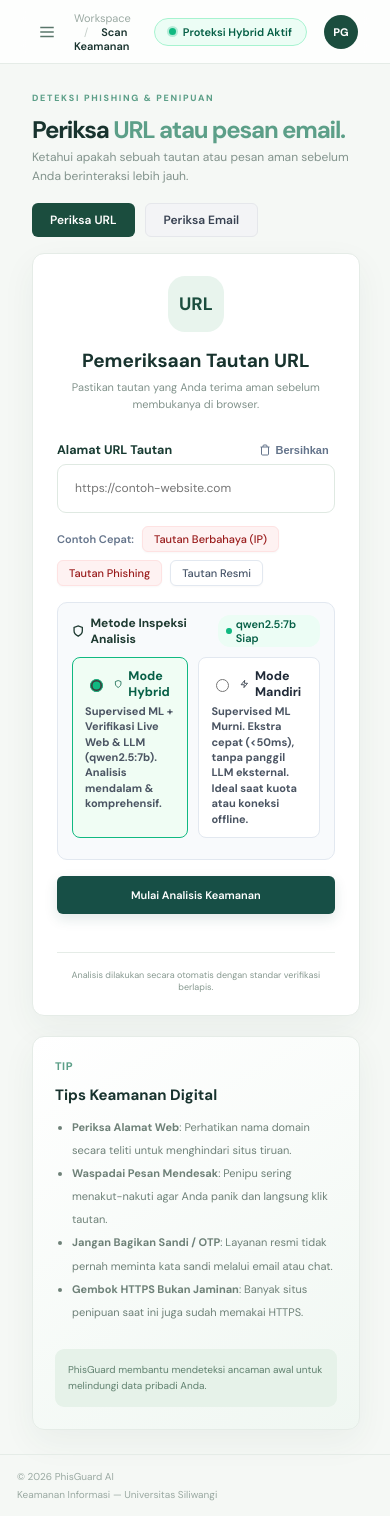
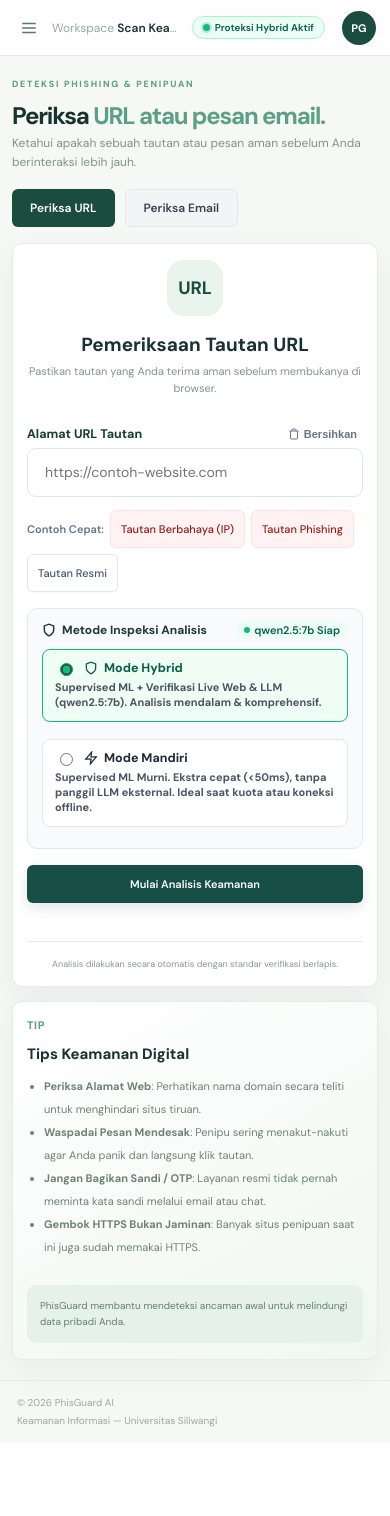
Before and after one commit to ariafahlevi/final_project_KI, a Flask app: page /scan in a window 390 px wide. After the commit the page ends 1427 px from the top, so only its background shows below. Run offline with Flask 3, Linux system fonts and the light colour scheme; data that the repository does not hold is empty; some libraries are stand-ins or nearby versions.

Commit message:
fix(oauth & mobile): replace hardcoded localhost redirect with dynamic origin and optimize mobile touch UX

```diff
--- a/static/css/branding.css
+++ b/static/css/branding.css
@@ -200,3 +200,102 @@ svg.spin-icon {
     opacity: 0.75;
   }
 }
+
+/* ============================================================== */
+/* MOBILE RESPONSIVE & TOUCH UX OPTIMIZATIONS (MOBILE-FIRST)     */
+/* ============================================================== */
+@media (max-width: 768px) {
+  .page-content {
+    padding: 14px 12px 20px !important;
+  }
+
+  .topbar {
+    padding: 0 14px !important;
+    height: 56px !important;
+    gap: 8px !important;
+  }
+
+  .breadcrumb {
+    font-size: 12px !important;
+    white-space: nowrap !important;
+    overflow: hidden !important;
+    text-overflow: ellipsis !important;
+  }
+  .breadcrumb span {
+    display: none !important;
+  }
+
+  #topEngineBadge {
+    padding: 4px 10px !important;
+    font-size: 10px !important;
+    gap: 5px !important;
+  }
+
+  .scan-layout {
+    grid-template-columns: 1fr !important;
+    gap: 14px !important;
+  }
+
+  .scan-panel {
+    padding: 16px 14px !important;
+    border-radius: 10px !important;
+  }
+
+  .tips-panel {
+    padding: 16px 14px !important;
+    border-radius: 10px !important;
+  }
+
+  .mode-selection-grid {
+    grid-template-columns: 1fr !important;
+    gap: 8px !important;
+  }
+
+  /* Modal Dialog Mobile Bottom Sheet / Centered Card */
+  .modal-overlay {
+    padding: 8px !important;
+  }
+
+  .modal-dialog-wrap {
+    max-height: 94vh !important;
+    border-radius: 14px !important;
+    width: 100% !important;
+  }
+
+  /* Touch Targets >= 44px on Mobile */
+  .btn,
+  button.quick-pill,
+  button.gmail-cat-pill {
+    min-height: 38px !important;
+  }
+
+  .quick-samples {
+    gap: 6px !important;
+  }
+
+  .quick-pill {
+    padding: 6px 10px !important;
+    font-size: 11px !important;
+    display: inline-flex !important;
+    align-items: center !important;
+  }
+
+  /* Prevent auto-zoom on mobile inputs in Safari / Chrome iOS */
+  textarea,
+  input[type="text"],
+  input[type="url"],
+  input[type="password"] {
+    font-size: 14px !important;
+  }
+
+  /* Responsive Terminal Inspector */
+  #analystTerminal {
+    font-size: 11px !important;
+  }
+
+  /* Responsive tables */
+  .table-responsive {
+    overflow-x: auto !important;
+    -webkit-overflow-scrolling: touch !important;
+  }
+}
--- a/static/js/app.js
+++ b/static/js/app.js
@@ -1,7 +1,18 @@
 document.addEventListener("DOMContentLoaded", () => {
   const toggle = document.getElementById("menuToggle");
   const sidebar = document.getElementById("sidebar");
-  if (toggle && sidebar) toggle.addEventListener("click", () => sidebar.classList.toggle("open"));
+  if (toggle && sidebar) {
+    toggle.addEventListener("click", (e) => {
+      e.stopPropagation();
+      sidebar.classList.toggle("open");
+    });
+
+    document.addEventListener("click", (e) => {
+      if (sidebar.classList.contains("open") && !sidebar.contains(e.target) && !toggle.contains(e.target)) {
+        sidebar.classList.remove("open");
+      }
+    });
+  }
 
   // Dynamic Model Name State
   let globalModelName = "Qwen 2.5 7B";
--- a/templates/scanner.html
+++ b/templates/scanner.html
@@ -173,7 +173,7 @@
           </span>
         </div>
 
-        <div style="display:grid;grid-template-columns:1fr 1fr;gap:10px;">
+        <div class="mode-selection-grid" style="display:grid;grid-template-columns:1fr 1fr;gap:10px;">
           <!-- Mode Hybrid -->
           <label id="labelModeHybrid" style="display:flex;flex-direction:column;gap:4px;border:1.5px solid #10b981;background:#f0fdf4;padding:10px 12px;border-radius:8px;cursor:pointer;transition:all 0.2s ease;">
             <div style="display:flex;align-items:center;gap:8px;">
@@ -276,8 +276,8 @@
 <!-- ========================================== -->
 <!-- MODAL KOTAK MASUK GMAIL & DEMO SANDBOX     -->
 <!-- ========================================== -->
-<div id="gmailModal" style="display:none;position:fixed;inset:0;background:rgba(15,23,42,0.65);backdrop-filter:blur(4px);z-index:9999;align-items:center;justify-content:center;padding:16px;">
-  <div style="background:#ffffff;border-radius:14px;box-shadow:0 20px 40px rgba(0,0,0,0.2);width:100%;max-width:720px;border:1px solid #cbd5e1;overflow:hidden;animation:fadeIn 0.15s ease-out;display:flex;flex-direction:column;max-height:90vh;">
+<div id="gmailModal" class="modal-overlay" style="display:none;position:fixed;inset:0;background:rgba(15,23,42,0.65);backdrop-filter:blur(4px);z-index:9999;align-items:center;justify-content:center;padding:16px;">
+  <div class="modal-dialog-wrap" style="background:#ffffff;border-radius:14px;box-shadow:0 20px 40px rgba(0,0,0,0.2);width:100%;max-width:720px;border:1px solid #cbd5e1;overflow:hidden;animation:fadeIn 0.15s ease-out;display:flex;flex-direction:column;max-height:90vh;">
 
     <!-- Modal Header -->
     <div style="padding:14px 20px;border-bottom:1px solid #e2e8f0;display:flex;align-items:center;justify-content:space-between;background:#f8fafc;">
@@ -455,7 +455,7 @@ document.addEventListener("DOMContentLoaded", () => {
     if (loginPopup && !loginPopup.closed) {
       try { loginPopup.close(); } catch (e) {}
     }
-    window.location.href = "http://127.0.0.1:5000/scan?tab=email&gmail=connected";
+    window.location.href = window.location.origin + "/scan?tab=email&gmail=connected";
   }
 
   function onAuthError(errorMsg) {
```
Also changed, not shown: templates/oauth_success_popup.html (+13 -3 lines).
